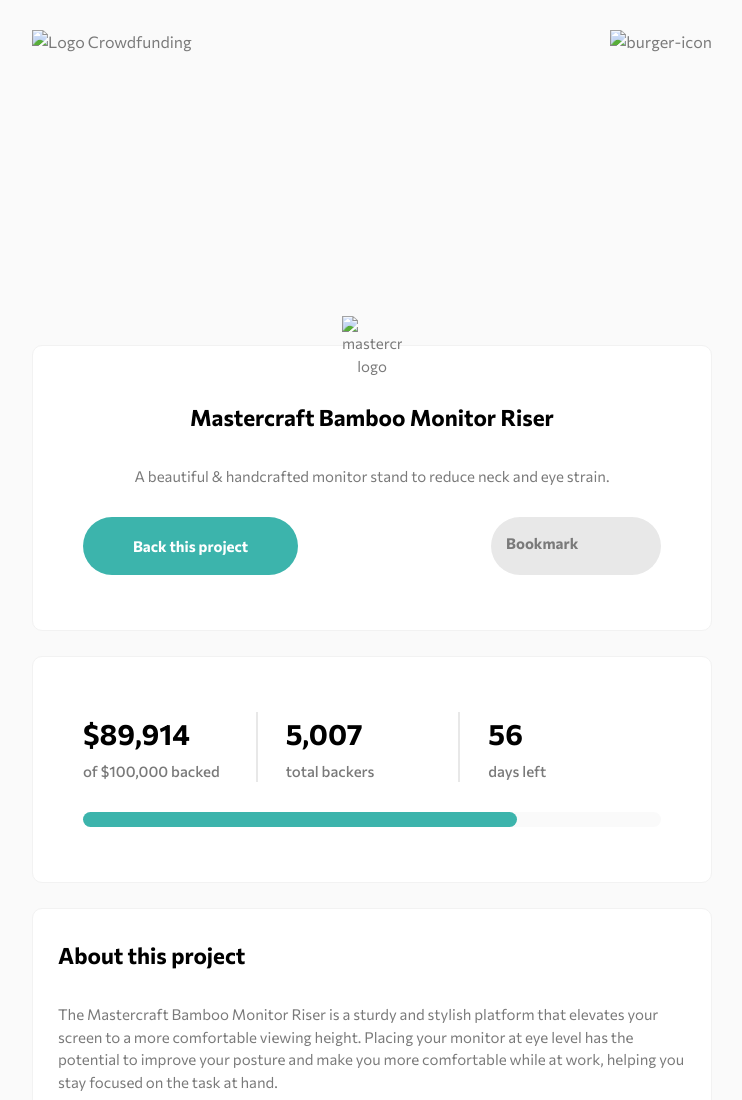
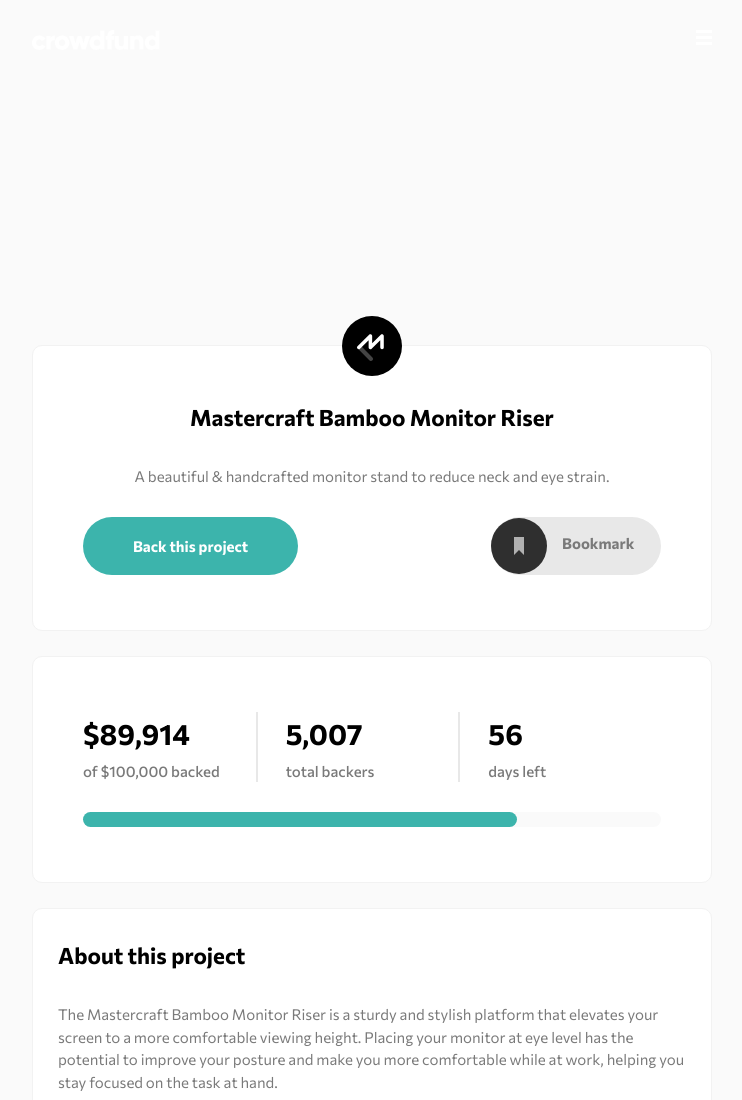
Before and after one commit to Hurleyss/Crowdfunding-product-page, a plain HTML site: page index.html in a window 1280 px wide. Shown: the top 1100 px of the page, without its empty margins (268-1010 px from the left). Drawn offline with nearby package versions, Linux system fonts and the light colour scheme; files that its build step writes are made by us from their sources; the site is published under a folder, as on GitHub Pages, so addresses that start at the root find nothing.

Commit message:
Update index.html

```diff
--- a/index.html
+++ b/index.html
@@ -12,23 +12,23 @@
     <header>
         <div class="container flex space">
             <div class="logo">
-                <img src="/src/img/logo.svg" alt="Logo Crowdfunding">
+                <img src="src/img/logo.svg" alt="Logo Crowdfunding">
             </div>
             <div class="burger_menu">
-                <img src="/src/img/icon-hamburger.svg" alt="burger-icon">
+                <img src="src/img/icon-hamburger.svg" alt="burger-icon">
             </div>
         </div>
     </header>
     <section class="monitor">
         <div class="container">
             <div class="card master">
-                <img class="master_logo" src="/src/img/logo-mastercraft.svg" alt="mastercraft logo">
+                <img class="master_logo" src="src/img/logo-mastercraft.svg" alt="mastercraft logo">
                 <h1>Mastercraft Bamboo Monitor Riser</h1>
                 <p>A beautiful & handcrafted monitor stand to reduce neck and eye strain.</p>
                 <div class="flex gap-btn">
                     <button class="btn cyan">Back this project</button>
                     <button class="btn bookmark">
-                        <img src="/src/img/icon-bookmark.svg" alt="">
+                        <img src="src/img/icon-bookmark.svg" alt="">
                         <span>Bookmark</span>
                     </button>
                 </div>
```
